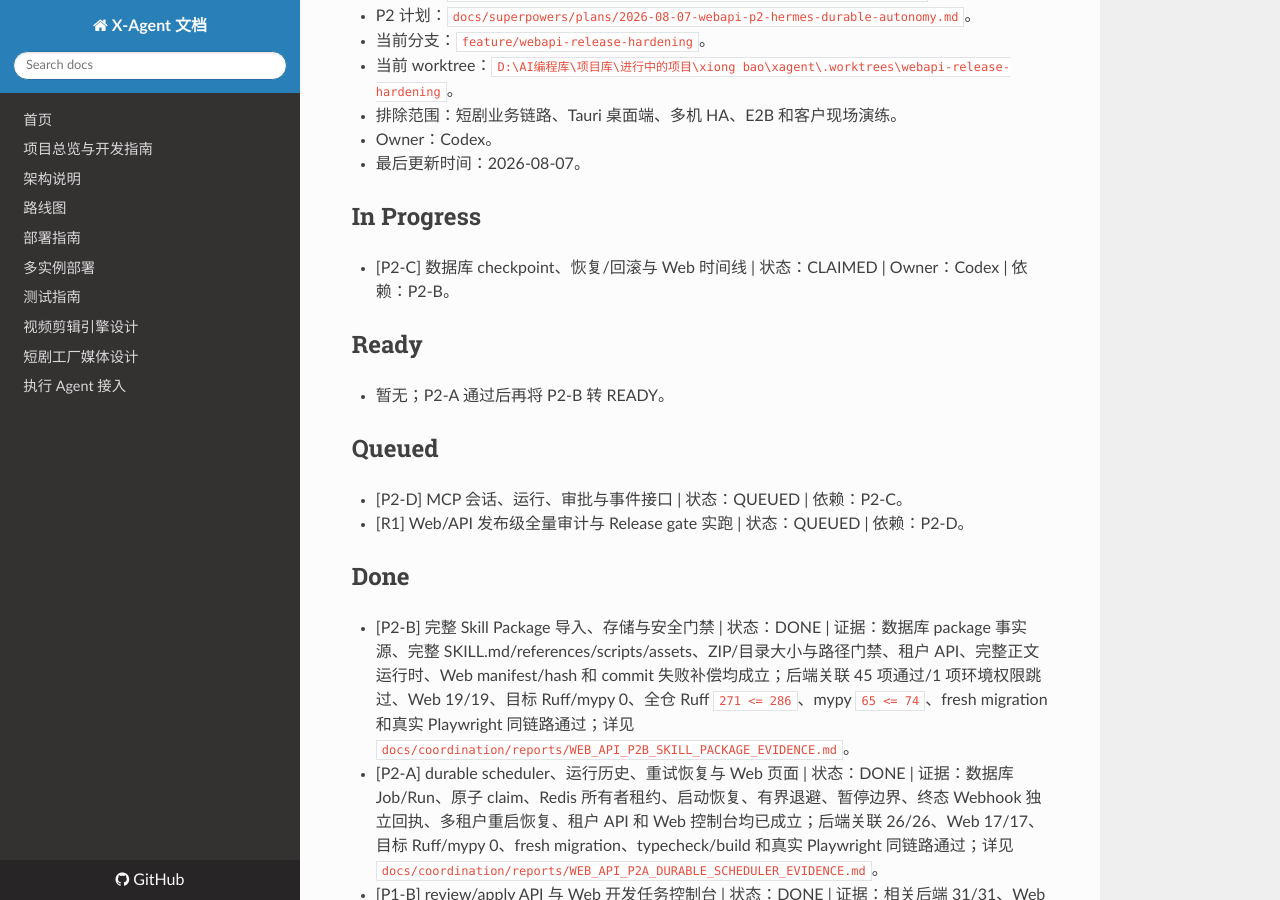
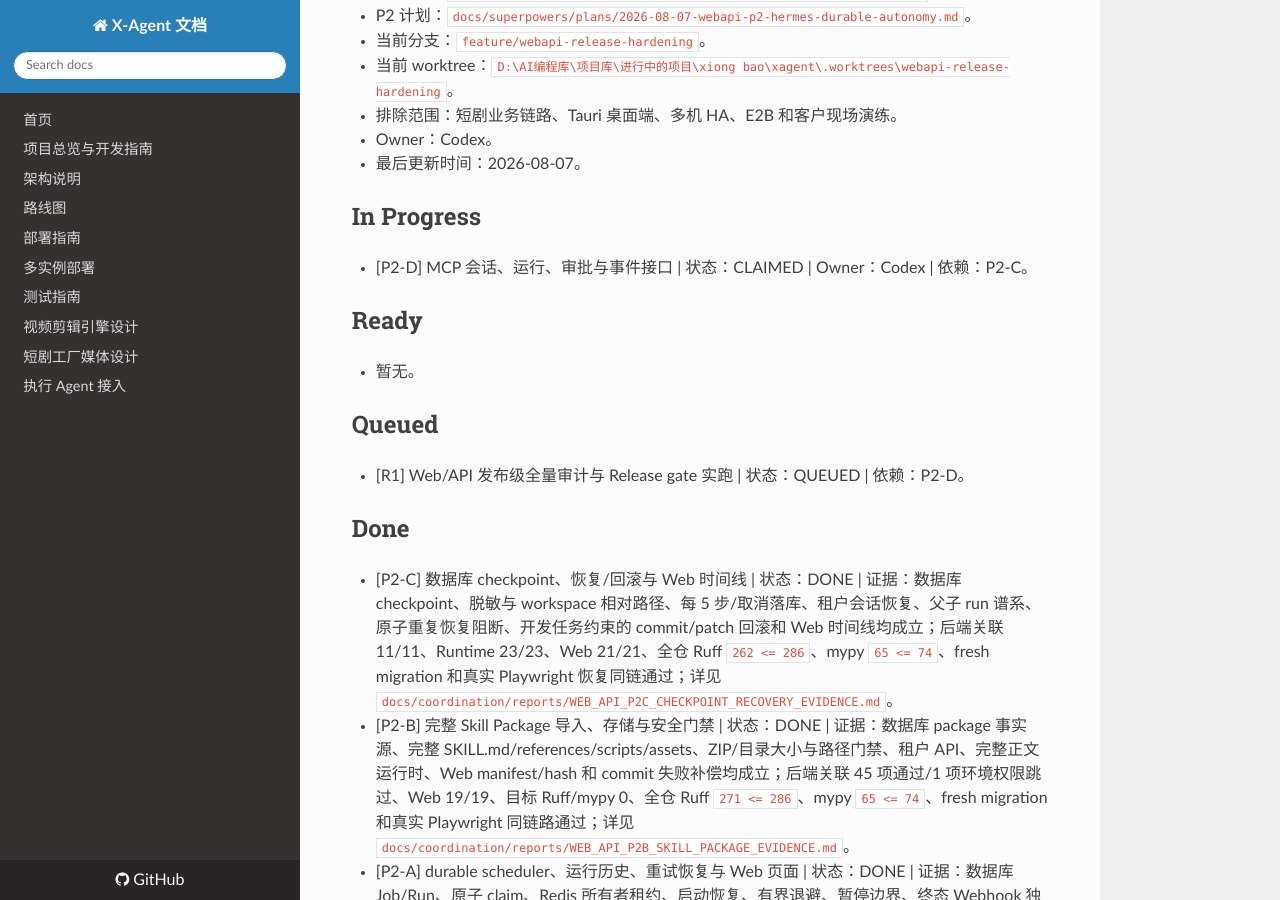
Before and after one commit to xiongpinji/xiongbao, an MkDocs documentation site: the page built from docs/coordination/WEB_API_RELEASE_TASK_BOARD.md, in a window 1280 px wide and 900 px high, scrolled down 318 px. Built offline with MkDocs 1.6.1, drawn with Linux system fonts in a browser that asks for light colours; nearby versions of some CDN libraries; some of the changed text lies outside the part shown.

Commit message:
docs(证据): 完成 P2-C 并领取 MCP 闭环

```diff
--- a/docs/coordination/WEB_API_RELEASE_TASK_BOARD.md
+++ b/docs/coordination/WEB_API_RELEASE_TASK_BOARD.md
@@ -15,19 +15,19 @@
 
 ## In Progress
 
-- [P2-C] 数据库 checkpoint、恢复/回滚与 Web 时间线 | 状态：CLAIMED | Owner：Codex | 依赖：P2-B。
+- [P2-D] MCP 会话、运行、审批与事件接口 | 状态：CLAIMED | Owner：Codex | 依赖：P2-C。
 
 ## Ready
 
-- 暂无；P2-A 通过后再将 P2-B 转 READY。
+- 暂无。
 
 ## Queued
 
-- [P2-D] MCP 会话、运行、审批与事件接口 | 状态：QUEUED | 依赖：P2-C。
 - [R1] Web/API 发布级全量审计与 Release gate 实跑 | 状态：QUEUED | 依赖：P2-D。
 
 ## Done
 
+- [P2-C] 数据库 checkpoint、恢复/回滚与 Web 时间线 | 状态：DONE | 证据：数据库 checkpoint、脱敏与 workspace 相对路径、每 5 步/取消落库、租户会话恢复、父子 run 谱系、原子重复恢复阻断、开发任务约束的 commit/patch 回滚和 Web 时间线均成立；后端关联 11/11、Runtime 23/23、Web 21/21、全仓 Ruff `262 <= 286`、mypy `65 <= 74`、fresh migration 和真实 Playwright 恢复同链通过；详见 `docs/coordination/reports/WEB_API_P2C_CHECKPOINT_RECOVERY_EVIDENCE.md`。
 - [P2-B] 完整 Skill Package 导入、存储与安全门禁 | 状态：DONE | 证据：数据库 package 事实源、完整 SKILL.md/references/scripts/assets、ZIP/目录大小与路径门禁、租户 API、完整正文运行时、Web manifest/hash 和 commit 失败补偿均成立；后端关联 45 项通过/1 项环境权限跳过、Web 19/19、目标 Ruff/mypy 0、全仓 Ruff `271 <= 286`、mypy `65 <= 74`、fresh migration 和真实 Playwright 同链路通过；详见 `docs/coordination/reports/WEB_API_P2B_SKILL_PACKAGE_EVIDENCE.md`。
 - [P2-A] durable scheduler、运行历史、重试恢复与 Web 页面 | 状态：DONE | 证据：数据库 Job/Run、原子 claim、Redis 所有者租约、启动恢复、有界退避、暂停边界、终态 Webhook 独立回执、多租户重启恢复、租户 API 和 Web 控制台均已成立；后端关联 26/26、Web 17/17、目标 Ruff/mypy 0、fresh migration、typecheck/build 和真实 Playwright 同链路通过；详见 `docs/coordination/reports/WEB_API_P2A_DURABLE_SCHEDULER_EVIDENCE.md`。
 - [P1-B] review/apply API 与 Web 开发任务控制台 | 状态：DONE | 证据：相关后端 31/31、Web 14/14、lint 0/100、typecheck/build、fresh migration 和真实 Playwright 导航验证通过；浏览器发现的侧栏入口缺失已修复；详见 `docs/coordination/reports/WEB_API_P1_DEVELOPMENT_TASK_LOOP_EVIDENCE.md`。
@@ -50,6 +50,7 @@
 - `npm ci`：6 个开发依赖漏洞（3 moderate / 3 high），另行纳入依赖审计，不用 `--force` 自动升级。
 - P2-A 新鲜结果：后端关联 26/26、Web 17/17、Ruff `276 <= 286`、mypy `67 <= 74`、lint 0 error / 100 warnings、fresh migration 到 `20260807_durable_scheduler`。
 - P2-B 新鲜结果：后端关联 45 项通过/1 项环境权限跳过、Web 19/19、Ruff `271 <= 286`、mypy `65 <= 74`、lint 0 error / 100 warnings、fresh migration 到 `20260807_skill_packages`。
+- P2-C 新鲜结果：后端关联 11/11、Runtime 23/23、Web 21/21、Ruff `262 <= 286`、mypy `65 <= 74`、lint 0 error / 100 warnings、fresh migration 到 `20260807_checkpoints`，真实恢复 run 完成。
 
 ## 状态规则
 
```
Also changed, not shown: docs/coordination/reports/WEB_API_P2C_CHECKPOINT_RECOVERY_EVIDENCE.md (added, +62 -0 lines).
